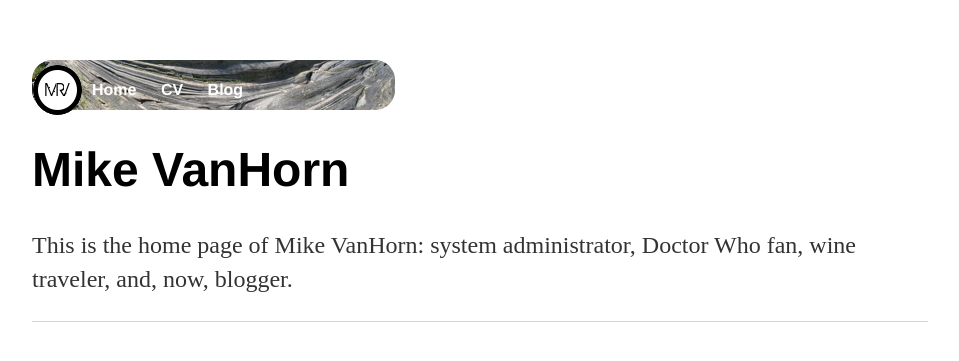
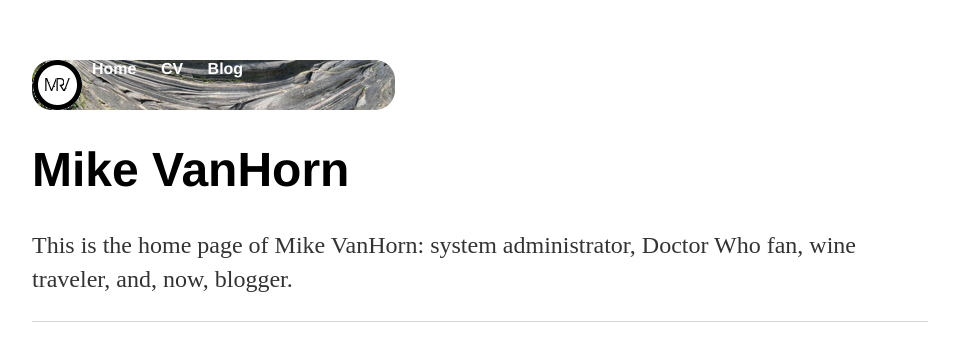
Before and after one commit to mrvanhorn/mrvanhorn.github.io, a Jekyll site: the page built from index.html, in a window 1280 px wide. Shown: the top 361 px of the page, without its empty margins (160-1119 px from the left). Built offline with Jekyll 4.4.1, drawn with Linux system fonts in a browser that asks for light colours.

Commit message:
Update main.css

```diff
--- a/css/main.css
+++ b/css/main.css
@@ -17,8 +17,8 @@ div.title {
 }
 
 nav {
-    height: 45px;
-    padding-top: 5px;
+    height: 50px;
+    /*padding-top: 5px;*/
     width: 363px;
     background-image: url("/graphics/glacialgrooves-rounded-363x50.jpg");
 /*    border-width: 5px;
```
